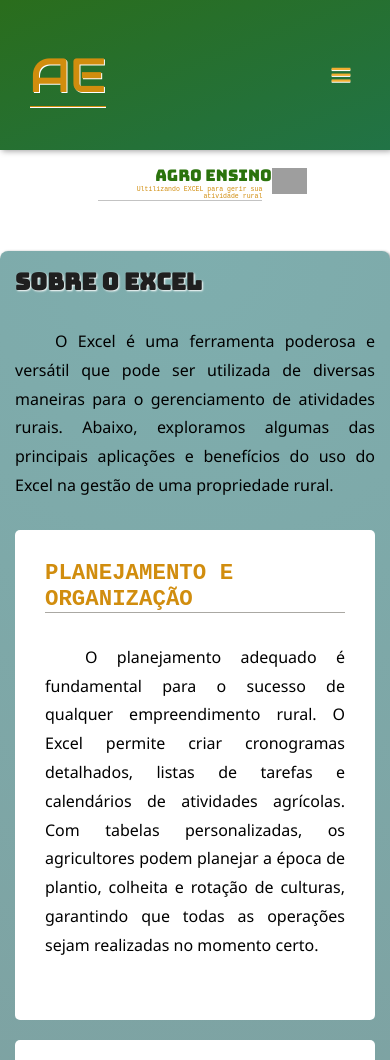
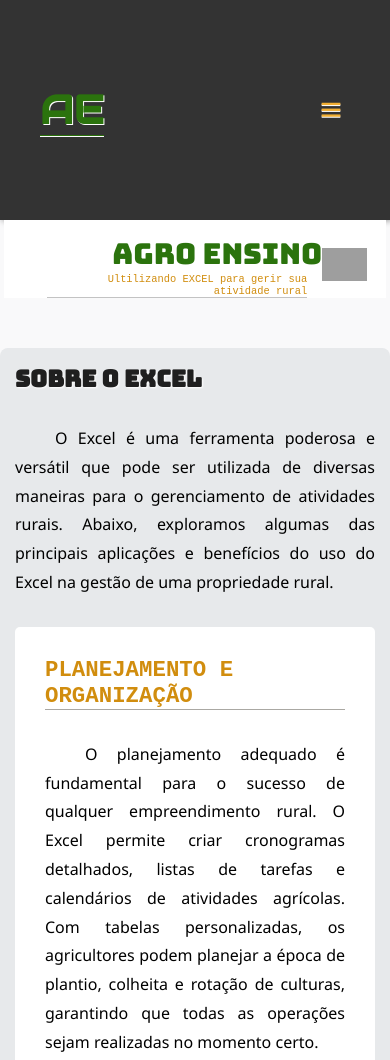
Before and after one commit to GE016/menu-responsivo, a plain HTML site: page index.html in a window 390 px wide. Shown: the top 1060 px of the page. Drawn offline with nearby package versions, Linux system fonts and the light colour scheme; grey boxes are pictures that could not be loaded; a web font is replaced by a local one.

Commit message:
mudança cores

```diff
--- a/index.html
+++ b/index.html
@@ -23,7 +23,7 @@
 
                 <li><a href="#">Home</a></li>
                 <li><a href="#">Sobre</a></li>
-                <li><a href="#">Tecnologia</a></li>
+                <li><a href="#">Planilhas</a></li>
                 <li><a href="#">Contatos</a></li>
             </ul>
 
@@ -32,14 +32,13 @@
     </header>
         <section id="container-header">
 
-                <div>
-                    <div id="texto-intro" >AGRO ENSINO
-
-                    </div>
+            <div>
+                <div id="texto-intro" >AGRO ENSINO</div>
                     <p id="paragraf-logo">Ultilizando EXCEL para gerir sua atividade rural</p>
                 </div>
                 <div id="imag-menu">
-                <img src="https://icons.veryicon.com/png/o/miscellaneous/logo-design-of-lingzhuyun/icon-file-type-excel.png" alt="Imagem da logo do EXCEL">
+                    <img src="https://icons.veryicon.com/png/o/miscellaneous/logo-design-of-lingzhuyun/icon-file-type-excel.png" alt="Imagem da logo do EXCEL">
+                </div>
             </div>
         </section>
 
@@ -242,6 +241,7 @@
     <footer>
         <p id="footer-principal">Criado por: Geovane Morais</p>
         <p>Todos os direitos reservados</p>
+        <p>ORG: Gemovane Morais e Renan Gomes</p>
     </footer>
 
 
--- a/style.css
+++ b/style.css
@@ -12,22 +12,26 @@
 /*Cabeçalho*/
 header{
     width: 100vw;
-    height: 150px;
-    background: linear-gradient(to bottom right, rgb(42, 109, 28), #217346);
+    height: 220px;
+    background: #333333;
     display: flex;
     justify-content: space-between;
-    padding: 0 30px;
+    padding: 0 40px;
     align-items: center;
     box-shadow: 2px 1px 6px rgb(158, 158, 158) ;
 }
 
+body{
+    background: #e7e9eb3b;
+}
+
 #logo{
-    font-size: 2.4rem;
-    color:#d18d0e;
+    font-size: 3.8rem;
+    color: #2B730D;
     font-family: "Audiowide", sans-serif;
-    font-weight: 550;
+    font-weight: bold;
     text-shadow: 1px 1px  #ffffff;
-    border-bottom: 1px solid #d18d0e;
+    border-bottom: 1px solid #2B730D;
     box-shadow: 0px 1px rgb(255, 255, 255);
 
 }
@@ -70,7 +74,7 @@ margin: 15px;
 
 #navigation{
     display: flex;
-    gap: 30px;
+    gap: 60px;
 }
 #navigation li a{
     font-size: 1.3rem;
@@ -191,12 +195,11 @@ margin: 15px;
 }
 #artigo-intro{
     width: 90%;
-    background: radial-gradient(circle at top, #21737394, #3f3f3faf);
+    background: #E7E9EB;
     padding: 0 40px;
     border-radius: 8px;
     padding: 50px;
     margin: 50px auto;
-    box-shadow: 1px 1px 3px rgba(0, 0, 0, 0.534);
 
 
 }
@@ -237,15 +240,6 @@ margin: 15px;
 }
 
 /*Vídeos*/
-.video-container {
-    display: flex;
-    justify-content: center;
-    align-items: center;
-    overflow: hidden;
-    max-width: 100%;
-    margin: auto;
-    border-radius: 5px;
-}
 
 #video-container{
     width: 100%;
@@ -255,8 +249,9 @@ margin: 15px;
     justify-content: space-around;
     justify-content: center;
     gap: 10px;
-    margin: auto 0;
     margin-bottom: 30px;
+    align-content: center;
+
 
 }
 
@@ -267,6 +262,7 @@ margin: 15px;
     left: 0;
     width: 100%;
     height: 100%;
+    border-radius: 5px;
 
 }
 
@@ -324,20 +320,25 @@ margin: 15px;
         }
 }
 @media (max-width: 450px){
+    #container-header{
+        width: 98%;
+        margin: auto;
+        padding-top: 15px;
+    }
     #logo{
-        font-size: 3em;
+        font-size: 2.5em;
     }
     #texto-intro{
-        font-size: 1em;
+        font-size: 1.8em;
     }
     #paragraf-logo{
-        font-size: 0.41em;
+        font-size: 0.65em;
         margin: 0 5% 0 8%;
 
     }
 
     #imag-menu img{
-        width: 35px;
+        width: 45px;
     }
     #artigo-intro h2{
         font-size: 1.45em;
@@ -363,10 +364,13 @@ margin: 15px;
     #artigo-intro h3{
             font-size: 1.4em;
     }
+    #video, #produtos h1{
+        font-size: 1.5em;
+    }
 }
 
 footer{
-    background: linear-gradient(to bottom right, rgb(0, 0, 0), #15241bef);
+    background: #282A35;
     height: 300px;
     text-align: center;
     color: #ffffff;
```
